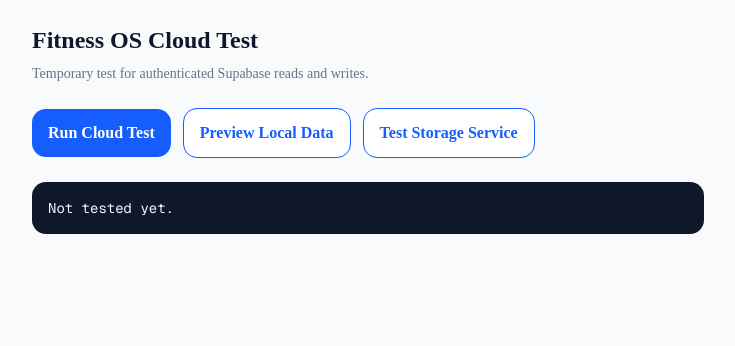
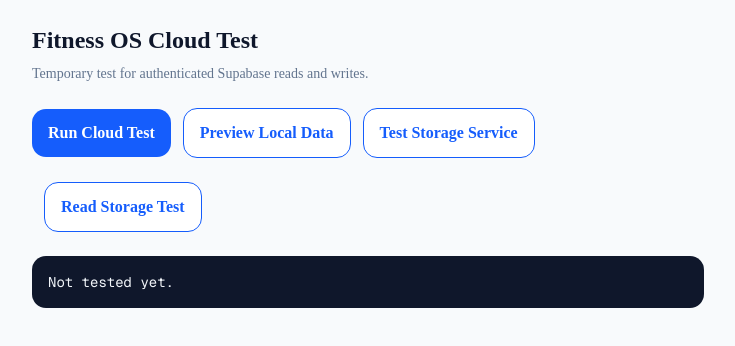
Before and after one commit to casergraves-dotcom/fitness-os, a Next.js app: page /settings/cloud-test in a window 1280 px wide. Shown: the top 346 px of the page, without its empty margins (272-1007 px from the left). Built offline with nearby package versions, Linux system fonts and the light colour scheme; no server answers.

Commit message:
Add read-only cloud storage test

```diff
--- a/app/settings/cloud-test/page.tsx
+++ b/app/settings/cloud-test/page.tsx
@@ -36,6 +36,44 @@ export default function CloudTestPage() {
     setLoading,
   ] =
     useState(false);
+
+    // ----------------------------------------------------------
+// Read Existing Cloud Storage Test
+// ----------------------------------------------------------
+
+async function readStorageTest() {
+  setLoading(true);
+
+  try {
+    const cloudRecord =
+      await readCloudData(
+        "fitness-os-sync-test"
+      );
+
+    setResult(
+      JSON.stringify(
+        cloudRecord,
+        null,
+        2
+      )
+    );
+  } catch (error) {
+    console.error(
+      "Fitness OS cloud storage read failed:",
+      error
+    );
+
+    setResult(
+      JSON.stringify(
+        error,
+        null,
+        2
+      )
+    );
+  } finally {
+    setLoading(false);
+  }
+}
 
 
     // ----------------------------------------------------------
@@ -262,6 +300,15 @@ function previewLocalSnapshot() {
   Test Storage Service
 </button>
 
+<button
+  type="button"
+  onClick={readStorageTest}
+  disabled={loading}
+  className="ml-3 mt-6 rounded-xl border border-blue-600 bg-white px-4 py-3 font-semibold text-blue-600 disabled:opacity-60"
+>
+  Read Storage Test
+</button>
+
         <pre className="mt-6 overflow-auto rounded-xl bg-slate-900 p-4 text-sm text-slate-100">
           {result}
         </pre>
```
